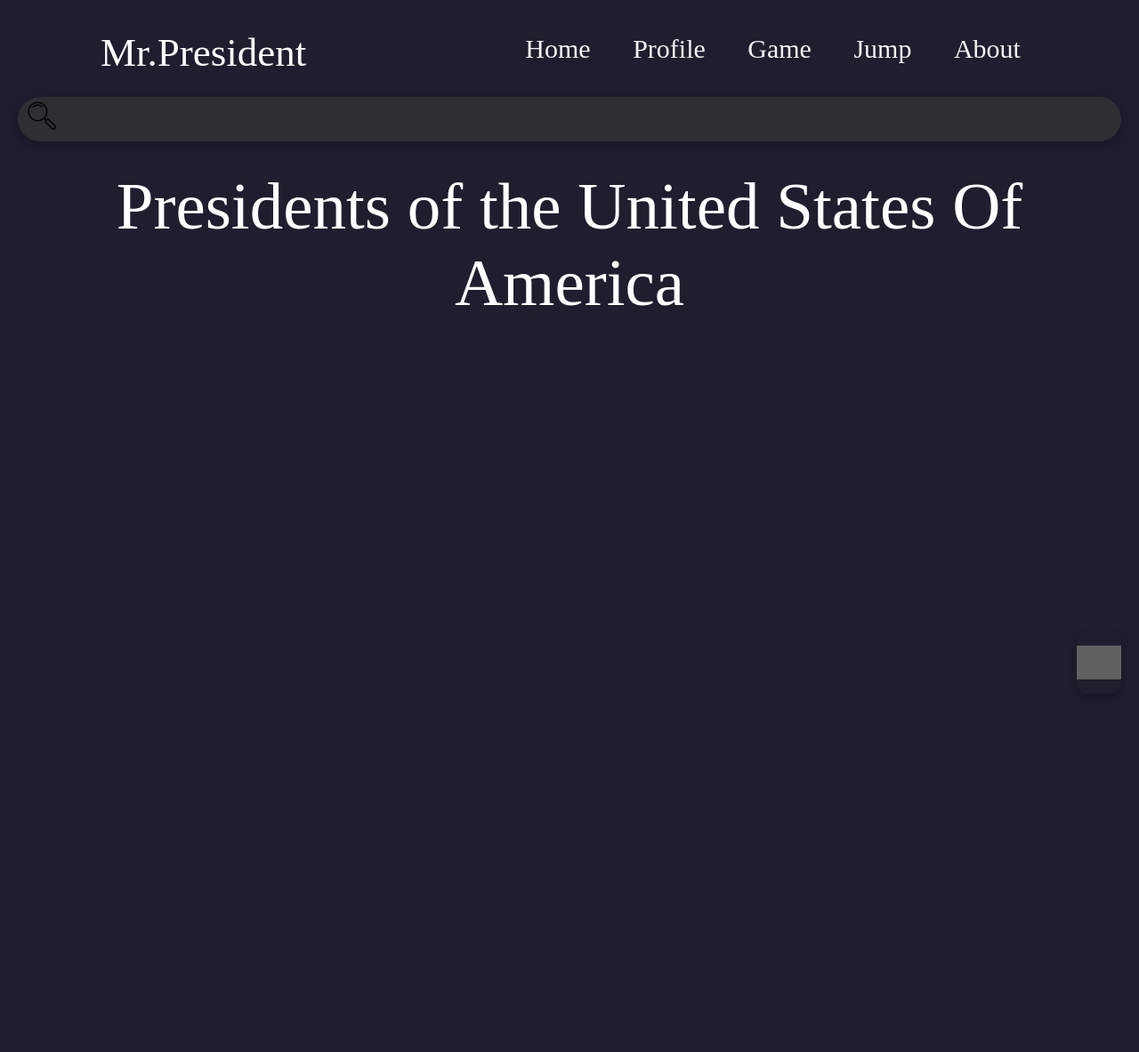
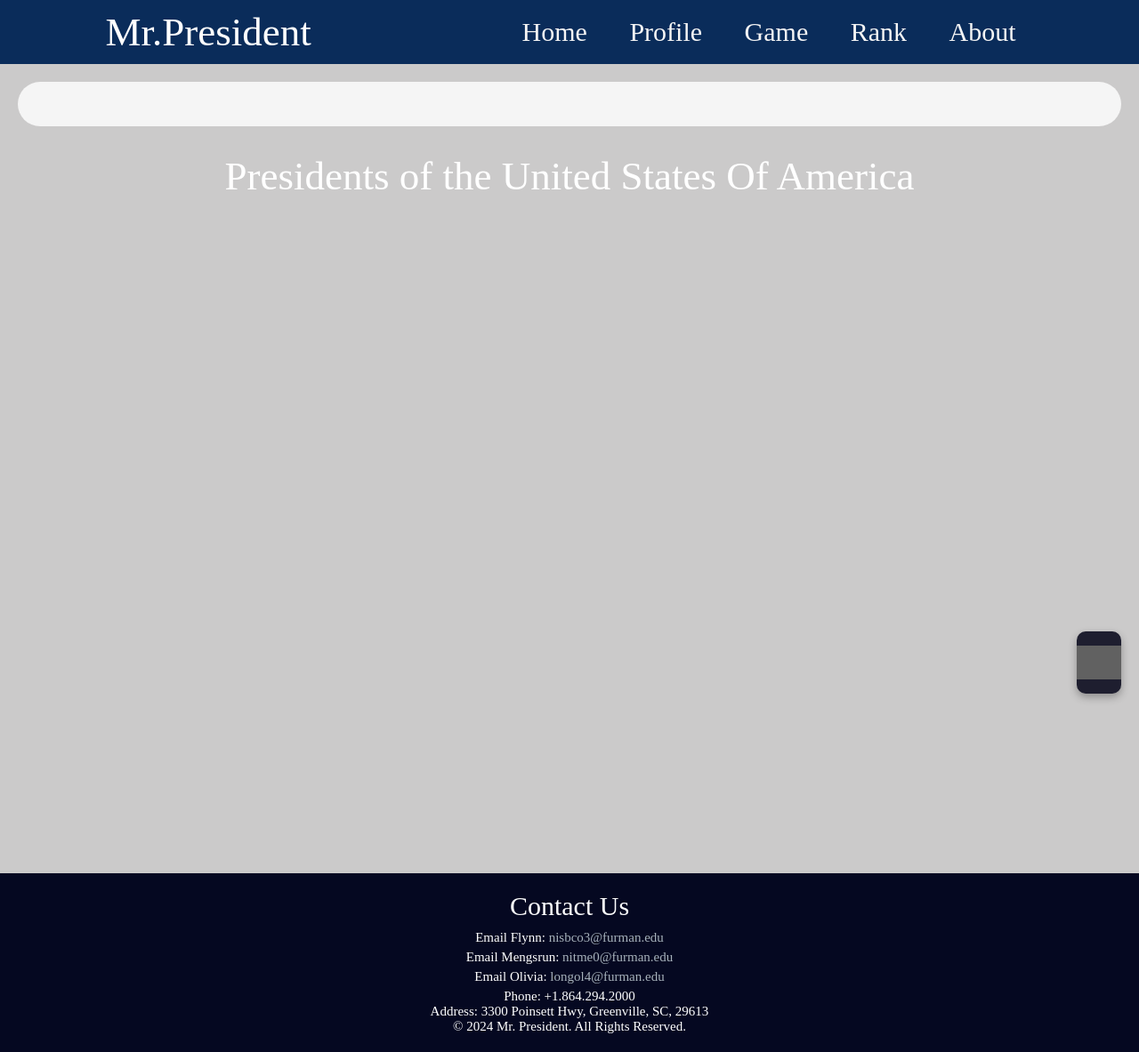
Before and after one commit to flynisbet/MrPresident, a Flask app: page /home in a window 1280 px wide. Shown: the whole page at 89% size. Before the commit the page ends 764 px from the top, so only its background shows below. Run offline with Flask 3, Linux system fonts and the light colour scheme; some web fonts are replaced; grey boxes are pictures that could not be loaded.

Commit message:
Styling + Footer

```diff
--- a/app/templates/index.html
+++ b/app/templates/index.html
@@ -6,9 +6,7 @@
 {% block content %}
     <div class="searchBox">
         <input type="text" placeholder='Search....' id ='search'>
-        <a href="#">
-            <img src="../static/img/search.png">
-        </a>
+
         <ul id='results'>
 
         </ul>
--- a/app/templates/layout.html
+++ b/app/templates/layout.html
@@ -26,7 +26,7 @@
             <li> <a href="/home"> Home</a></li>
             <li> <a href="/profile"> Profile</a></li>
             <li> <a href="/game"> Game</a></li>
-            <li> <a href="#"> Jump</a></li>
+            <li> <a href="#"> Rank</a></li>
             <li> <a href="/about"> About</a></li>
         </ul>
     </nav>
@@ -54,7 +54,7 @@
                 <li><a href="/home" onclick="toggleMenu()">Home</a></li>
                 <li><a href="/profile" onclick="toggleMenu()">Profile</a></li>
                 <li><a href="/game" onclick="toggleMenu()">Game</a></li>
-                <li><a href="#" onclick="toggleMenu()">Jump</a></li>
+                <li><a href="#" onclick="toggleMenu()">Rank</a></li>
                 <li><a href="/about" onclick="toggleMenu()">About</a></li>
             </ul>
         </div>
@@ -64,6 +64,22 @@
     {% block script%}{% endblock %}
    <script src="{{ url_for('static', filename='script/script.js') }}"></script>
 
+    <footer>
+    <div class="footer-container">
+        <div class="footer-contact">
+            <h3>Contact Us</h3>
+            <p>Email Flynn: <a href="mailto:nisbco3@furman.edu">nisbco3@furman.edu</a></p>
+            <p>Email Mengsrun: <a href="mailto:nitme0@furman.edu">nitme0@furman.edu</a></p>
+            <p>Email Olivia: <a href="mailto:longol4@furman.edu">longol4@furman.edu</a></p>
+        </div>
+
+        <div class="footer-copyright">
+            <p>Phone: +1.864.294.2000</p>
+            <p>Address: 3300 Poinsett Hwy, Greenville, SC, 29613</p>
+            <p>&copy; 2024 Mr. President. All Rights Reserved.</p>
+        </div>
+    </div>
+    </footer>
 
 </body>
 </html>
--- a/www/static/css/mediaqueries.css
+++ b/www/static/css/mediaqueries.css
@@ -1,4 +1,4 @@
-@media screen and (max-width:800px){
+@media screen and (max-width:920px){
     #desktop-nav{
         display:none;
     }
--- a/www/static/css/styles.css
+++ b/www/static/css/styles.css
@@ -12,13 +12,13 @@ h1{
     font-family: "Playfair Display", serif;
     text-align: center;
     font-style: italic;
-    color: #F5F5F5;
+    color: #ffffff;
     padding: 20px;
-    font-size: 40px;
+    font-size: 30px;
 
 }
 body{
-    background-color: #1E1E2F;
+    background-color: #cbcaca;
     margin: 0;
     padding: 0;
     min-height: 100vh;
@@ -34,7 +34,7 @@ li, a {
 
 
 .logo{
-    font-size: 2rem;
+    font-size: 0.5rem;
 }
 
 .logo:hover{
@@ -44,10 +44,11 @@ li, a {
 #desktop-nav{
     display:flex;
     width: 100%;
-    padding-top: 20px;
+    padding: 10px;
     justify-content:space-around;
     align-items: center;
     align-content: center;
+    background-color: #0A2C5A;
 }
 
 .nav-menu{
@@ -187,7 +195,7 @@ body {
 }
 
 .timetine-title{
-    font-size: 2.5rem;
+    font-size: 1.5rem;
     font-weight: 500px;
     text-align: center;
     Margin: 0px 10px;
@@ -306,13 +319,14 @@ Youtube 2: https://www.youtube.com/watch?v=1tLJEQwmVww&list=LL&index=2&t=621s
     justify-content: flex-start;
     cursor: pointer;
     padding: 10px;
-    width: 80% auto;
+    width: 60% auto;
     border-radius: 30px;
     align-items: center;
-    background-color: #2C2F33;
-    box-shadow: 0 4px 15px rgba(0, 0, 0, 0.3);
+    background-color: #F5F5F5;
+    border: 10px;
     position: relative;
     z-index: 1;
+    border-color: #E0E0E0;
 }
 
 .searchBox a img {
@@ -356,7 +370,7 @@ Youtube 2: https://www.youtube.com/watch?v=1tLJEQwmVww&list=LL&index=2&t=621s
     width: 100%;
     max-height:200px;
     overflow-y: auto;
-    background-color: #2C2F33;
+    background-color: #0A2C5A;
     border-radius: 0 0 10px 10px;
     box-shadow: 0 4px 15px rgba(0, 0, 0, 0.3);
     position: absolute;
@@ -464,3 +478,43 @@ Youtube 2: https://www.youtube.com/watch?v=1tLJEQwmVww&list=LL&index=2&t=621s
     font-size: 20 px;
     line-height: 1.5;
 }
+
+footer {
+    background-color:#050821;
+    color: #A7B2BB;
+    padding: 20px;
+    text-align: center;
+    margin-top: 20px;
+}
+
+.footer-container {
+    display: flex inline-block;
+    justify-content: space-between;
+    max-width: 1200px;
+    margin: 0 auto;
+}
+
+.footer-contact h3 {
+    margin-bottom: 10px;
+    font-size: 0.5 rem;
+}
+
+.footer-contact p {
+    font-size: 0.5rem;
+    margin: 5px 0;
+}
+
+.footer-contact a {
+    color: #A7B2BB;
+    text-decoration: none;
+    font-size: 0.5rem;
+}
+
+.footer-contact a:hover {
+    text-decoration: underline;
+}
+
+.footer-copyright p{
+    align-self: flex-end;
+    font-size: 0.5rem;
+}
--- a/www/static/script/script.js
+++ b/www/static/script/script.js
@@ -58,6 +58,7 @@ function placeInfo(){
        // console.log(presInfo['Name'])
        let name = document.createElement('h3');
        let presName = document.createTextNode(presInfo['Name']);
+       president.push(presInfo['Name']);
        name.className = 'title';
        name.appendChild(presName);
        let name_link = document.createElement('a');
```
Also changed, not shown: other parts of www/static/css/styles.css (+19 -7 lines), 1 other file.
